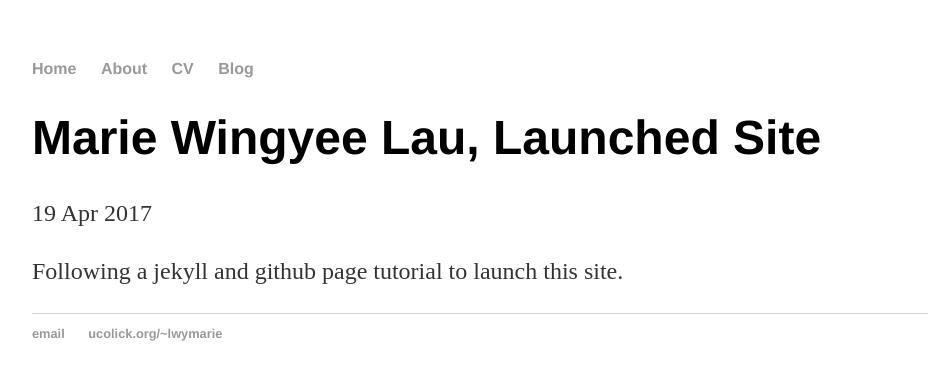
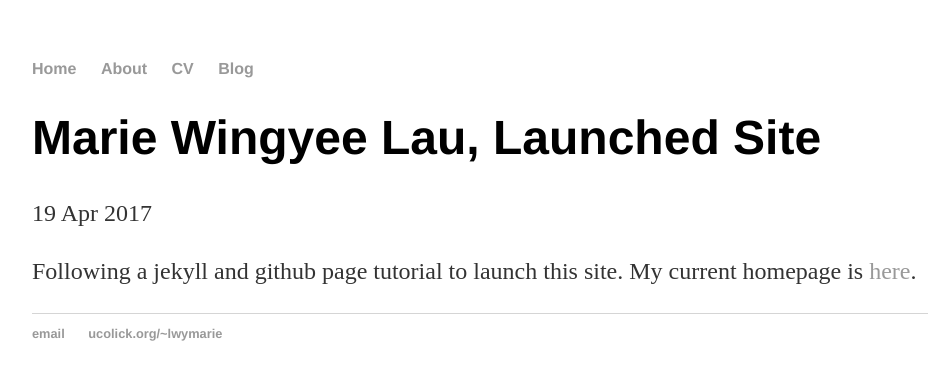
Before and after one commit to lwymarie/lwymarie.github.io, a Jekyll site: the page built from _posts/2017-04-19-Marie-Wingyee-Lau-site-launched.md, in a window 1280 px wide. Shown: the top 380 px of the page, without its empty margins (160-1106 px from the left). Built offline with Jekyll 4.4.1, drawn with Linux system fonts in a browser that asks for light colours.

Commit message:
Update 2017-04-19-Marie-Wingyee-Lau-site-launched.md

```diff
--- a/_posts/2017-04-19-Marie-Wingyee-Lau-site-launched.md
+++ b/_posts/2017-04-19-Marie-Wingyee-Lau-site-launched.md
@@ -4,4 +4,4 @@ title: "Marie Wingyee Lau, Launched Site"
 date: 2017-04-19
 ---
 
-Following a jekyll and github page tutorial to launch this site.
+Following a jekyll and github page tutorial to launch this site. My current homepage is [here](http://ucolick.org/~lwymarie).
```
